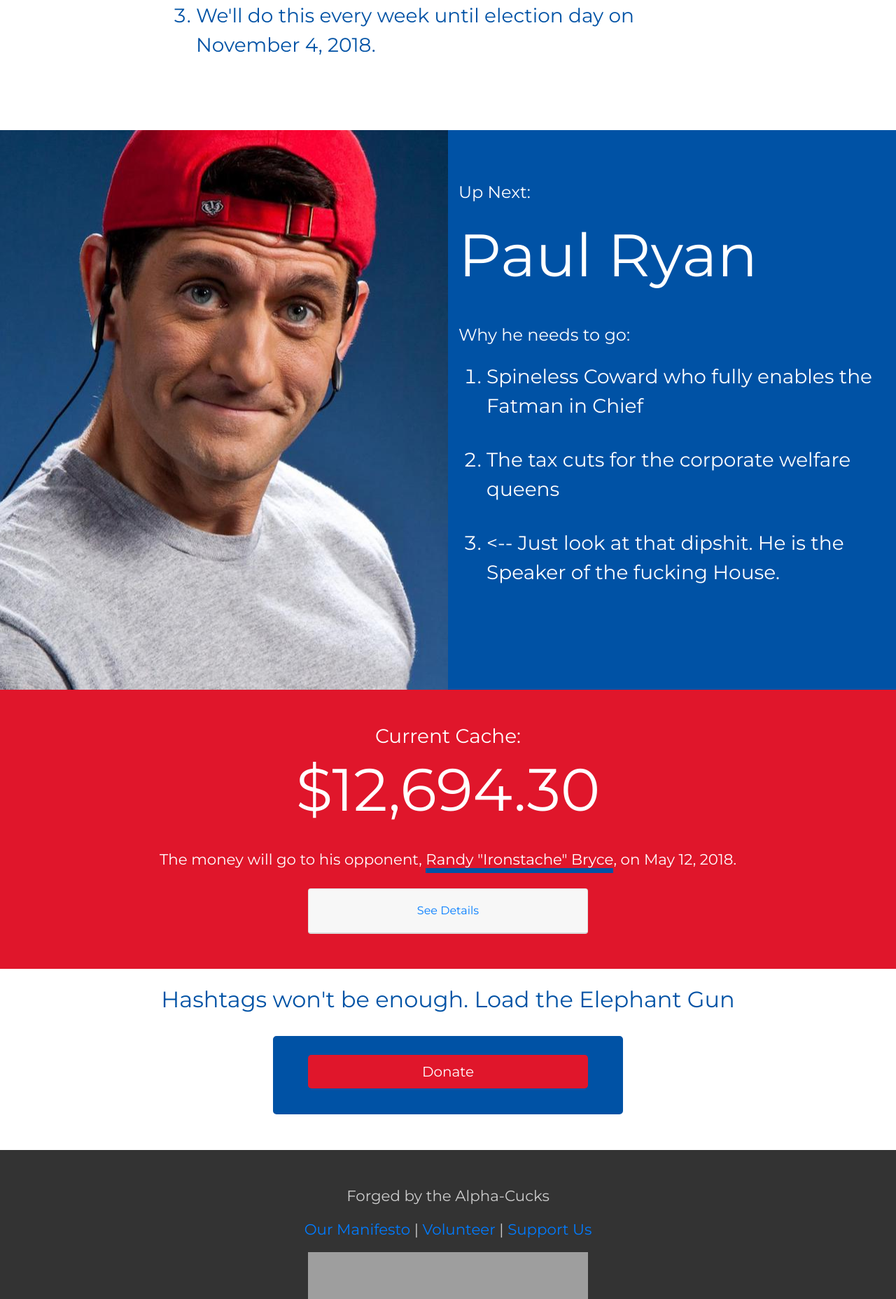
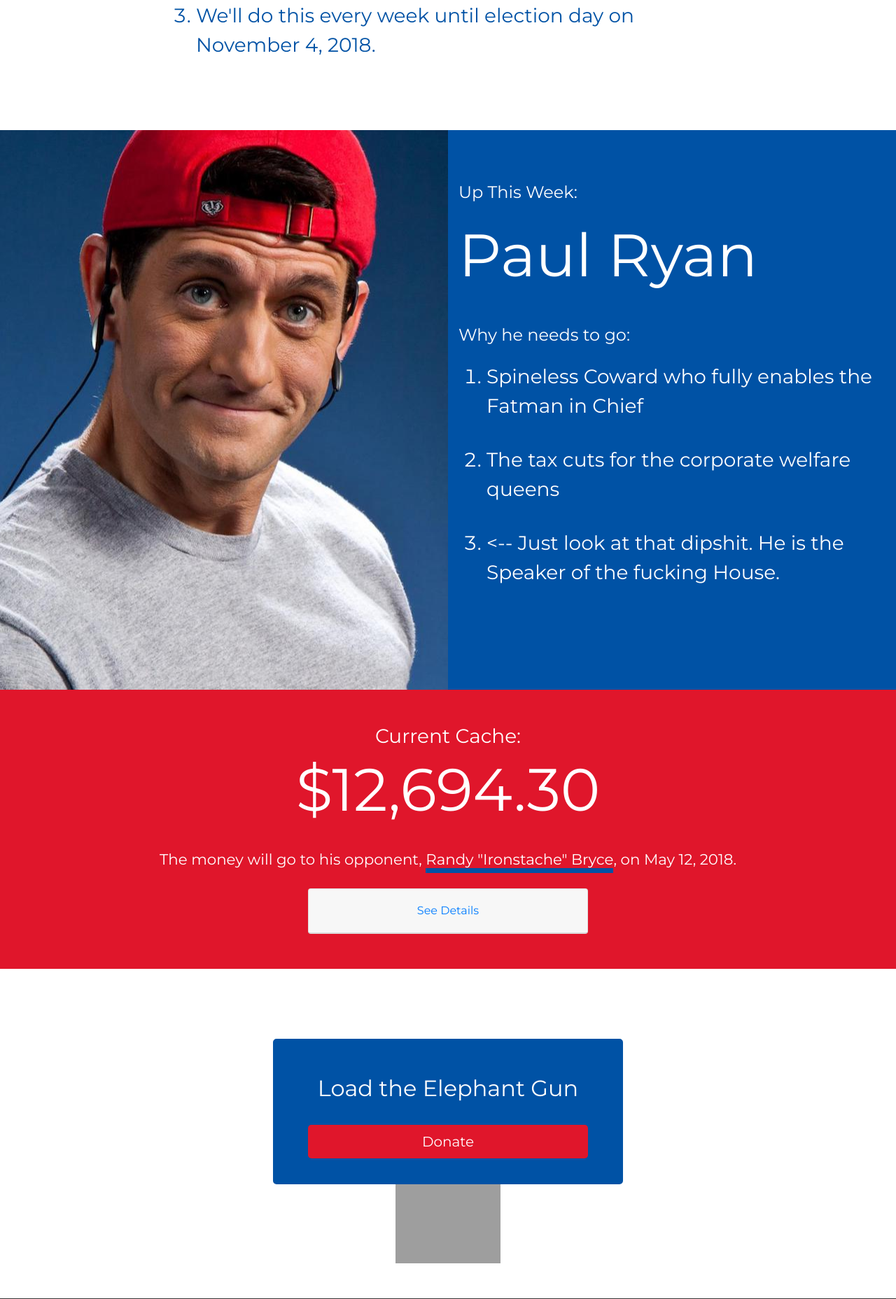
Before and after one commit to jeremybelcher/elephantgun, a PHP site: page /index.html in a window 1280 px wide. Shown: the part 1086-2943 px from the top of the page at 70% size. Run offline with PHP 8.4, Linux system fonts and the light colour scheme; some libraries are stand-ins or nearby versions; grey boxes are pictures that could not be loaded.

Commit message:
styles and actblue integration

```diff
--- a/index.html
+++ b/index.html
@@ -16,13 +16,16 @@
     <div class="header jumbotron jumbotron-fluid">
       <div class="container">
         <div class="row">
+          <div class="col col-sm-5 d-lg-none d-xl-none">
+            <img src="images/elephantgun.png" class="img-fluid elephantimage">
+          </div>
           <div class="col-12 col-sm-7">
             <h1 class="display-3">The Elephant Gun</h1>
             <p class="lead">
               Republicans aren't even pretending like they care about anything other than power. It’s time for them all to go.
             </p>
             <p class="lead">
-              <a class="btn btn-danger btn-lg donate-hero d-sm-block" href="https://secure.actblue.com/donate/the-elephant-gun-1" role="button">Donate</a></p>
+              <a class="btn btn-danger btn-lg btn-block" href="https://secure.actblue.com/donate/the-elephant-gun-1" role="button">Donate</a></p>
           </div>
           <div class="col col-sm-5 d-none d-lg-block">
             <img src="images/elephantgun.png" class="img-fluid float-right elephantimage">
@@ -36,7 +39,7 @@
         <div class="description">
           <ol>
             <li>You pledge a certain amount of money each week, either as a one time or ideally a recurring donation.</li>
-            <li>Each week, we identify a vulnerable Republican and donate that huge pile of money to their opponent.</li>
+            <li>Each week, we identify a <a href="#">shitbag Republican</a> and donate that huge pile of money to their opponent.</li>
             <li>We'll do this every week until election day on November 4, 2018.</li>
           </ol>
         </div>
@@ -49,7 +52,7 @@
             <!-- <img src="images/paul-ryan.jpg" alt="Paul Ryan" class="img-fluid align-middle"> -->
           </div>
           <div class="col-md rightcol">
-            <h4>Up Next:</h4>
+            <h4>Up This Week:</h4>
               <h3>Paul Ryan</h3>
             <h4>Why he needs to go:</h4>
             <ol>
@@ -97,21 +100,17 @@
   </main>
   <div class="donate">
     <div class="container">
-      <div class="row">
-        <div class="col">
-          <h2>Hashtags won't be enough. Load the Elephant Gun</h2>
-        </div>
-      </div>
       <div class="row justify-content-center">
         <div class="col-lg-6 col-md-8 col-sm-12">
           <div class="formwrapper">
             <div class="donateform">
+                <h2>Load the Elephant Gun</h2>
               <p class="lead">
                 <a class="btn btn-donate btn-lg btn-block" href="https://secure.actblue.com/donate/the-elephant-gun-1" role="button">Donate</a>
               </p>
             </div>
           </div>
-          <img src="images/powered_by_stripe.png" class="img-fluid stripelogo">
+            <img src="https://s3.amazonaws.com/actblue-img/actblue-badges-white-300px.png" class="img-fluid ablogo">
         </div>
       </div>
     </div>
@@ -123,8 +122,11 @@
       <div class="row">
         <div class="col">
 
-          <p>Forged by the Alpha-Cucks</p>
-          <p><a href="#">Our Manifesto</a>   |   <a href="#">Volunteer</a>   |   <a href="#">Support Us</a> </p>
+
+          <p><a href="#">Our Manifesto</a>   |   <a href="#">Volunteer</a>   |   <a href="#">Support Us</a> | <a href="mailto:contact@elephantgun.org">Email Us</a></p>
+          <p>&nbsp;</p>
+          <p>Copyright &copy; 2018 The Elephant Gun</p>
+          <p>&nbsp;</p>
           <p class="license"><a rel="license" href="http://creativecommons.org/licenses/by-nc-sa/4.0/"><img alt="Creative Commons License" style="border-width:0" src="https://i.creativecommons.org/l/by-nc-sa/4.0/80x15.png" /></a><br />This work is licensed under a <a rel="license"
               href="http://creativecommons.org/licenses/by-nc-sa/4.0/">Creative Commons Attribution-NonCommercial-ShareAlike 4.0 International License</a>.</p>
         </div>
--- a/styles.css
+++ b/styles.css
@@ -149,7 +161,8 @@ margin-top: -25px;
   border-radius: 5px;
   background-color: #0052A5;
   color: #fff;
-} */
+  margin-top: 50px;
+}
 
 .donate {
   background-color: #fff;
@@ -157,7 +170,7 @@ margin-top: -25px;
 }
 
 .donate h2 {
-  color: #0052A5;
+  color: #fff;
 }
 
 .donateform {
@@ -182,10 +195,11 @@ margin-top: -25px;
   margin-bottom: 35px;
 }
 
-.stripelogo {
+.ablogo {
   display: block;
   margin: auto;
-  padding-top: 25px;
+  width: 150px;
+  margin-bottom: 50px;
 }
 
 .license {
```
Also changed, not shown: other parts of styles.css (+49 -5 lines), thankyou.html (+15 -10 lines).
